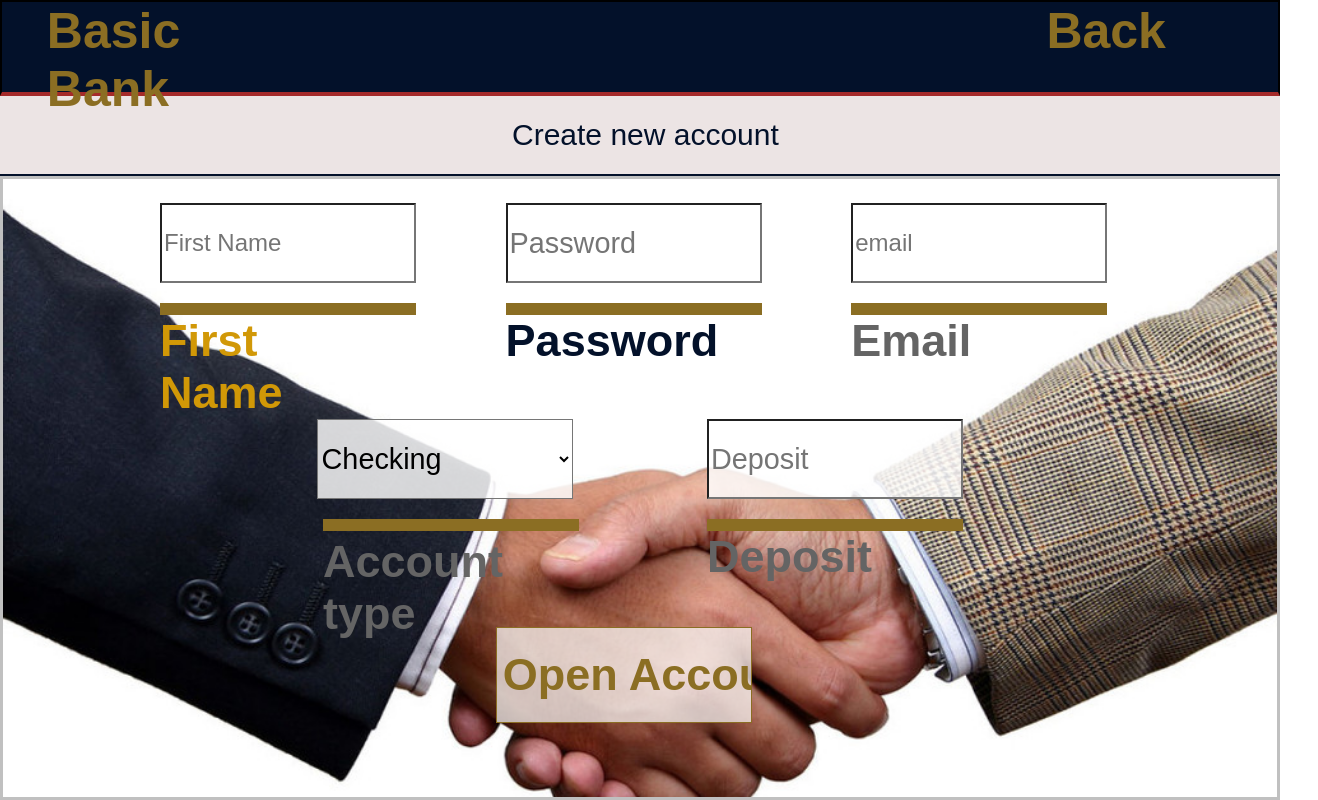
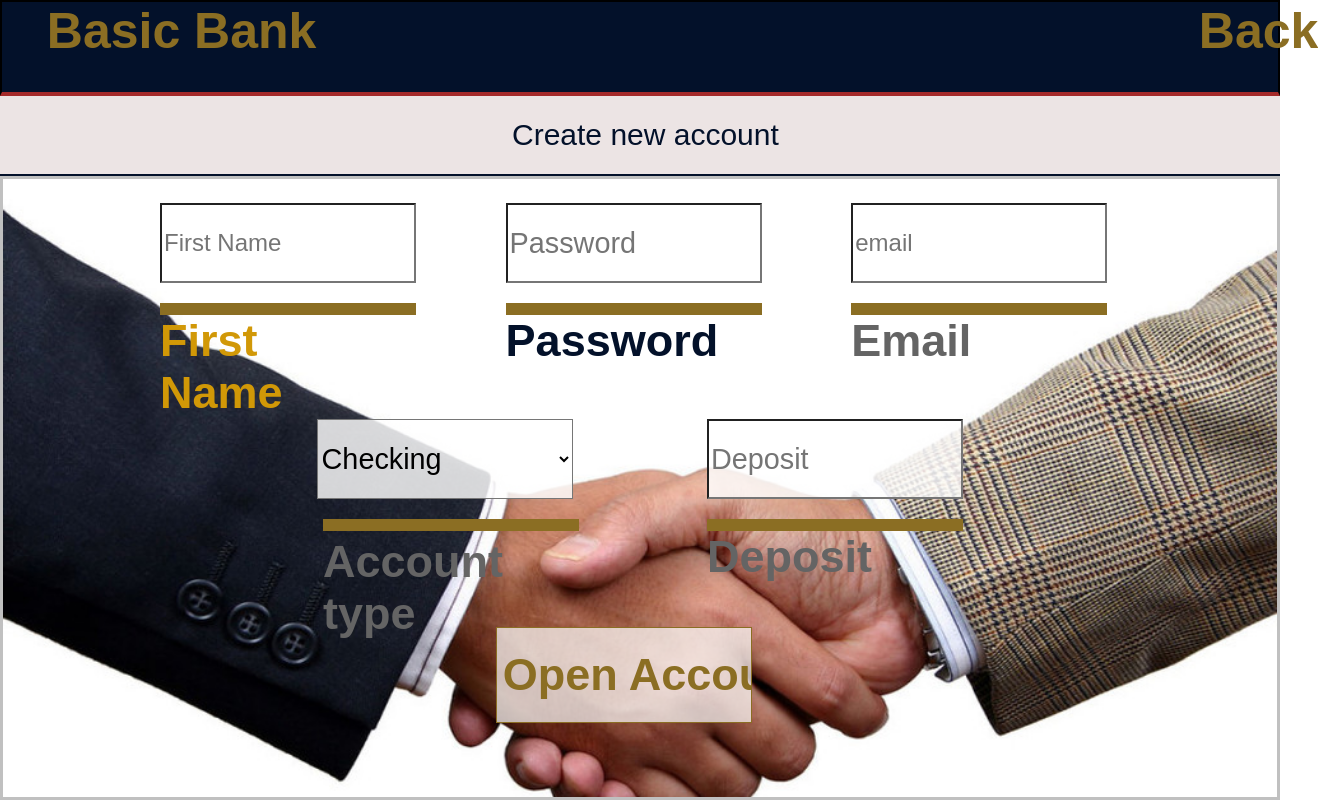
Before and after one commit to cyberstizz/basicbank, a React (Create React App) app: page /create in a window 1280 px wide. Shown: the whole page, 1318 px wide, since content can reach past the window. Built offline with nearby package versions, Linux system fonts and the light colour scheme.

Commit message:
added link to home page

```diff
--- a/src/components/Create.js
+++ b/src/components/Create.js
@@ -1,4 +1,4 @@
-
+ import {Link} from 'react-router-dom'
 
 const Create = () => {
     return(
@@ -8,9 +8,9 @@ const Create = () => {
 
     <div className='topHeader'>
 
-        <div className='logo'>
+    <Link to={"/"} style={{textDecoration:"none"}}>  <div className='logo'>
         Basic Bank
-        </div>
+        </div></Link>
         <div className='logout'>
         Back
         </div>
```
